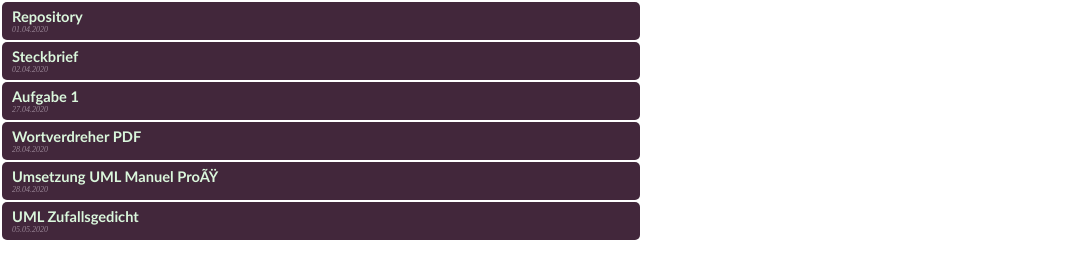
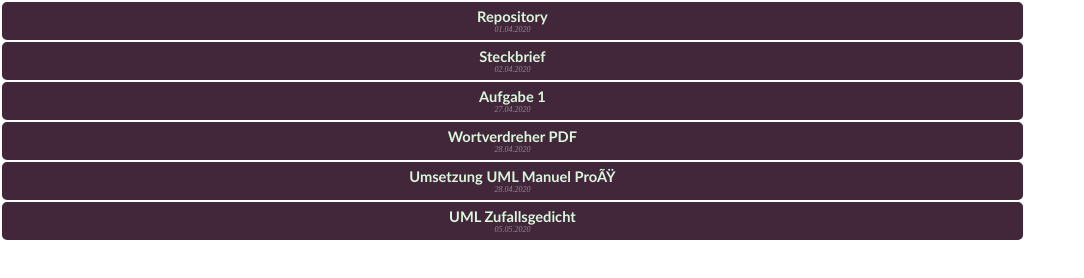
Before and after one commit to Bassadin/MIB4-Softwaredesign, a plain HTML site: page steckbrief/steckbrief.htm in a window 1280 px wide. Shown: the whole page, without its empty margins (0-1084 px from the left). Drawn offline with Linux system fonts and the light colour scheme.

Commit message:
Center steckbrief buttons

```diff
--- a/steckbrief/steckbrief.htm
+++ b/steckbrief/steckbrief.htm
@@ -26,7 +26,8 @@
                 border-radius: 5px;
                 transition: 0.2s;
                 text-decoration: none;
-                width: 50%;
+                width: 80%;
+                text-align: center;
             }
 
             .button:hover {
```
